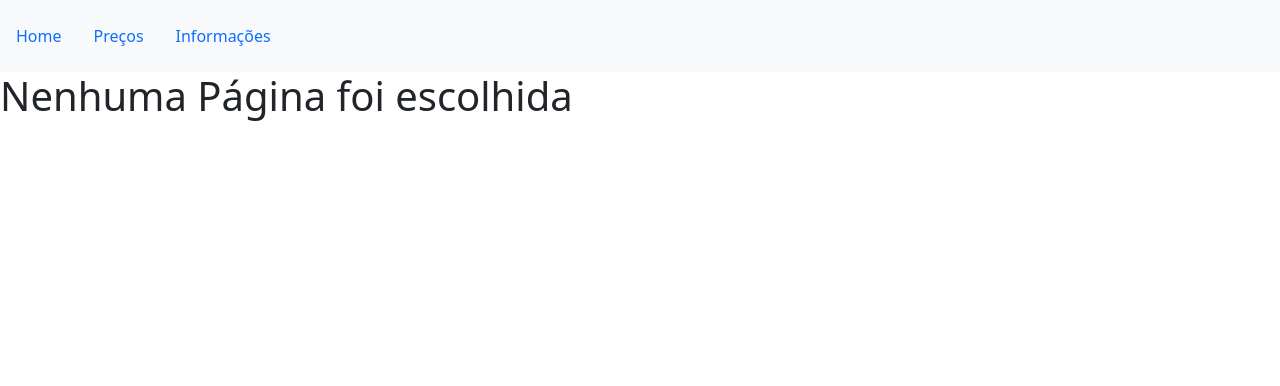
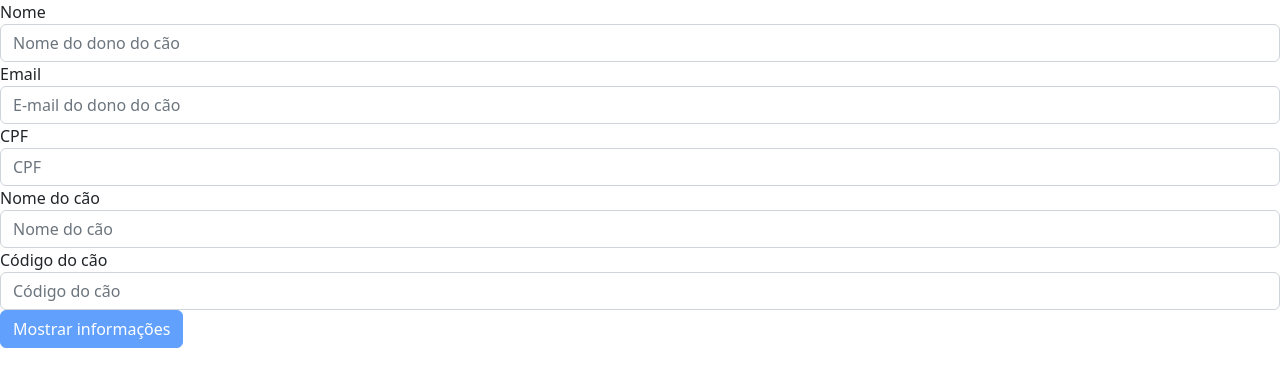
Before and after one commit to NatanVieira/M1S11, an Angular app: page / in a window 1280 px wide. Shown: the top 386 px of the page. Built offline with nearby package versions, Linux system fonts and the light colour scheme.

Commit message:
M1S11 - Exercicio 09

```diff
--- a/src/app/app.component.html
+++ b/src/app/app.component.html
@@ -1 +1 @@
-<app-exercicio08></app-exercicio08>
+<app-exercicio09></app-exercicio09>
--- a/src/app/app.module.ts
+++ b/src/app/app.module.ts
@@ -11,6 +11,7 @@ import { Exercicio05Component } from './components/exercicio05/exercicio05.compo
 import { Exercicio06Component } from './components/exercicio06/exercicio06.component';
 import { Exercicio07Component } from './components/exercicio07/exercicio07.component';
 import { Exercicio08Component } from './components/exercicio08/exercicio08.component';
+import { Exercicio09Component } from './components/exercicio09/exercicio09.component';
 
 @NgModule({
   declarations: [
@@ -22,7 +23,8 @@ import { Exercicio08Component } from './components/exercicio08/exercicio08.compo
     Exercicio05Component,
     Exercicio06Component,
     Exercicio07Component,
-    Exercicio08Component
+    Exercicio08Component,
+    Exercicio09Component
   ],
   imports: [
     BrowserModule,
--- /dev/null
+++ b/src/app/components/exercicio09/exercicio09.component.html
@@ -0,0 +1,43 @@
+<div class="modal" id="modalInfo" tabindex="-1" role="dialog" [ngStyle]="{display: displayModal}">
+    <div class="modal-dialog" role="document">
+      <div class="modal-content">
+        <div class="modal-header">
+          <h5 class="modal-title">Dados do cliente e cão</h5>
+          <button type="button" class="close" aria-label="Close" (click)="fechaModal()">
+            <span aria-hidden="true">&times;</span>
+          </button>
+        </div>
+        <div class="modal-body">
+          <p>Nome: {{clientePetShop.nome}}              </p>
+          <p>E-mail: {{clientePetShop.email}}           </p>
+          <p>CPF: {{clientePetShop.cpf}}                </p>
+          <p>Nome do cão: {{clientePetShop.nomeCao}}    </p>
+          <p>Código do cão: {{clientePetShop.codigoCao}}</p>
+        </div>
+      </div>
+    </div>
+</div>
+
+<form #form="ngForm" (submit)="form.valid">
+    <div class="form-group">
+      <label>Nome</label>
+      <input type="text" required="true" name="nome" class="form-control" placeholder="Nome do dono do cão" [(ngModel)]="clientePetShop.nome">
+    </div>
+    <div class="form-group">
+        <label>Email</label>
+        <input type="email" name="email" pattern="[a-z0-9._%+-]+@[a-z0-9.-]+\.[a-z]{2,4}$"  required="true" name="nome" class="form-control" placeholder="E-mail do dono do cão" [(ngModel)]="clientePetShop.email">
+    </div>
+    <div class="form-group">
+      <label>CPF</label>
+      <input type="text"  name="cpf" required="true" min="11" max="11" class="form-control" placeholder="CPF" [(ngModel)]="clientePetShop.cpf">
+    </div>
+    <div class="form-group">
+        <label>Nome do cão</label>
+        <input type="text" name="nomeCao" required="true" class="form-control" placeholder="Nome do cão" [(ngModel)]="clientePetShop.nomeCao">
+    </div>
+    <div class="form-group">
+        <label>Código do cão</label>
+        <input type="text" name="codigoCao" required="true" class="form-control" placeholder="Código do cão" [(ngModel)]="clientePetShop.codigoCao">
+    </div>
+    <button type="submit" class="btn btn-primary" [disabled]="!form.valid" (click)="abreModal()">Mostrar informações</button>
+</form>
--- /dev/null
+++ b/src/app/components/exercicio09/exercicio09.component.ts
@@ -0,0 +1,34 @@
+import { Component, OnInit } from '@angular/core';
+import { ICliente } from 'src/app/models/cliente.model';
+
+@Component({
+  selector: 'app-exercicio09',
+  templateUrl: './exercicio09.component.html',
+  styleUrls: ['./exercicio09.component.scss']
+})
+export class Exercicio09Component implements OnInit {
+  clientePetShop: ICliente = {
+    nome: '',
+    cpf: '',
+    nomeCao: '',
+    codigoCao: '',
+    email: ''
+  }
+
+  displayModal: string = 'none';
+  mostraInfoCliente: boolean = false;
+
+  constructor() { }
+
+  ngOnInit(): void {
+
+  }
+
+  abreModal(){
+    this.displayModal = 'block';
+  }
+
+  fechaModal(){
+    this.displayModal = 'none';
+  }
+}
--- a/src/index.html
+++ b/src/index.html
@@ -6,10 +6,12 @@
   <base href="/">
   <meta name="viewport" content="width=device-width, initial-scale=1">
   <link rel="icon" type="image/x-icon" href="favicon.ico">
-  <link href="https://cdn.jsdelivr.net/npm/bootstrap@5.1.3/dist/css/bootstrap.min.css" rel="stylesheet" integrity="sha384-1BmE4kWBq78iYhFldvKuhfTAU6auU8tT94WrHftjDbrCEXSU1oBoqyl2QvZ6jIW3" crossorigin="anonymous">
+  <!-- CSS only -->
+  <link href="https://cdn.jsdelivr.net/npm/bootstrap@5.2.0-beta1/dist/css/bootstrap.min.css" rel="stylesheet" integrity="sha384-0evHe/X+R7YkIZDRvuzKMRqM+OrBnVFBL6DOitfPri4tjfHxaWutUpFmBp4vmVor" crossorigin="anonymous">
+  <!-- JavaScript Bundle with Popper -->
+  <script src="https://cdn.jsdelivr.net/npm/bootstrap@5.2.0-beta1/dist/js/bootstrap.bundle.min.js" integrity="sha384-pprn3073KE6tl6bjs2QrFaJGz5/SUsLqktiwsUTF55Jfv3qYSDhgCecCxMW52nD2" crossorigin="anonymous"></script>
 </head>
 <body>
   <app-root></app-root>
-  <script src="https://cdn.jsdelivr.net/npm/bootstrap@5.1.3/dist/js/bootstrap.bundle.min.js" integrity="sha384-ka7Sk0Gln4gmtz2MlQnikT1wXgYsOg+OMhuP+IlRH9sENBO0LRn5q+8nbTov4+1p" crossorigin="anonymous"></script>
 </body>
 </html>
```
Also changed, not shown: src/app/models/cliente.model.ts (added, +7 -0 lines), src/app/components/exercicio09/exercicio09.component.scss (added).
